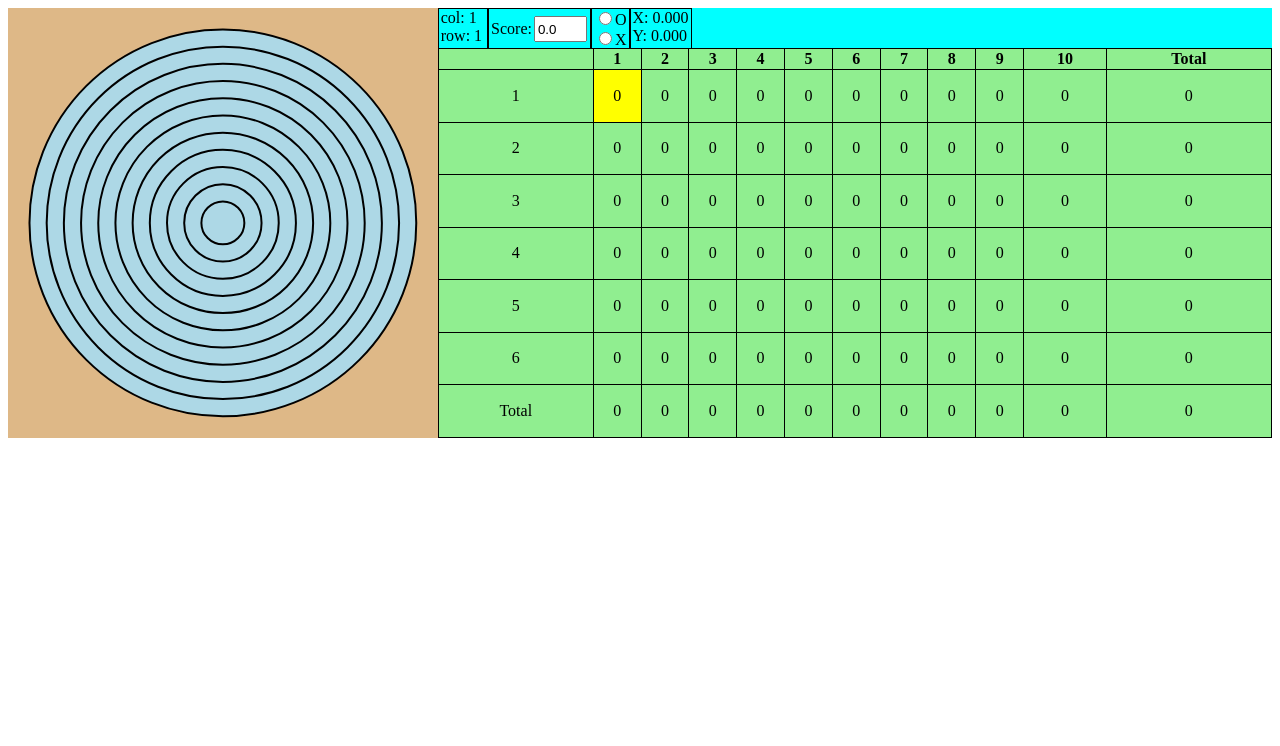
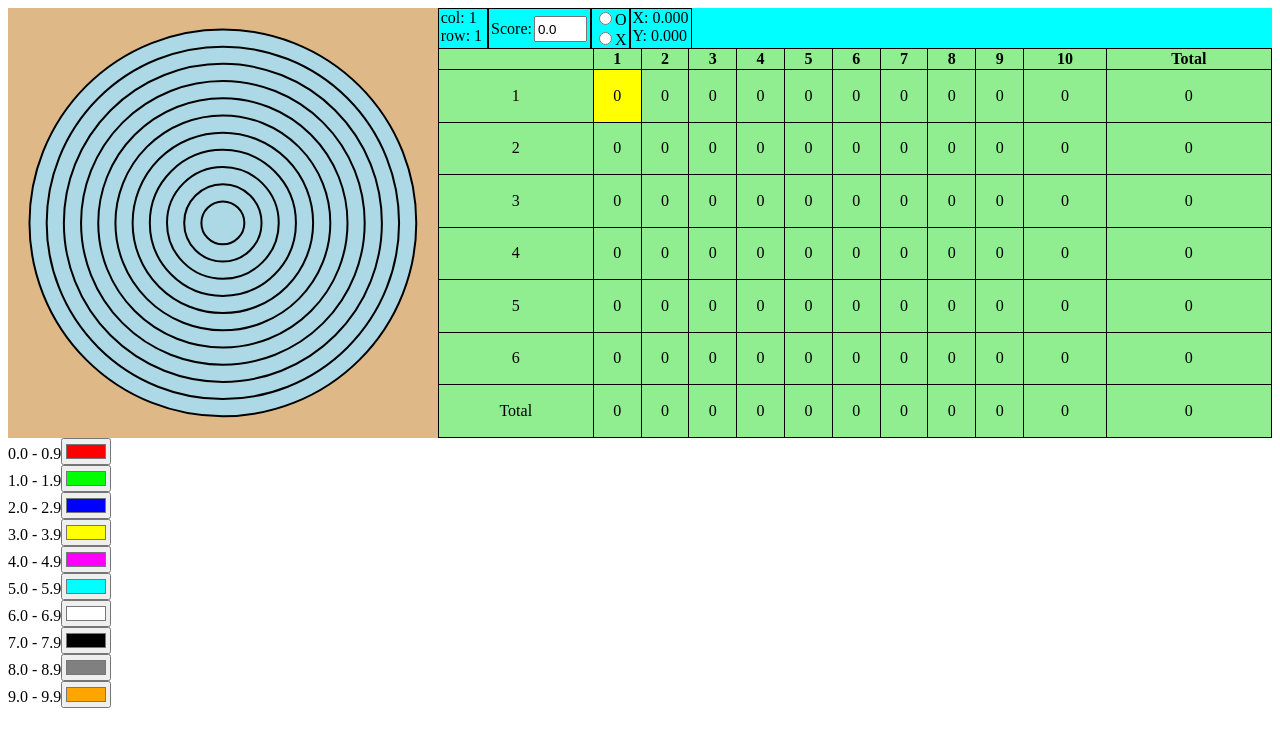
Before and after one commit to konbraphat51/Marksman, a Vue app: page / in a window 1280 px wide. Shown: the top 746 px of the page. Built offline with nearby package versions, Linux system fonts and the light colour scheme.

Commit message:
selecting hole color

```diff
--- a/src/App.vue
+++ b/src/App.vue
@@ -15,6 +15,7 @@
 				:dataShot="dataShot"
 				:rowSelected="rowSelected"
 				:colSelected="colSelected"
+				:colors="colors"
 			/>
 		</div>
 		<div class="right">
@@ -51,12 +52,14 @@
 			</div>
 		</div>
 	</div>
+	<ColorPicker v-model:colors="colors" />
 </template>
 
 <script>
 import Mark from "./components/Mark.vue"
 import Inputs from "./components/Inputs.vue"
 import ScoreTable from "./components/ScoreTable.vue"
+import ColorPicker from "./components/ColorPicker.vue"
 
 export default {
 	name: "App",
@@ -64,6 +67,7 @@ export default {
 		Mark,
 		Inputs,
 		ScoreTable,
+		ColorPicker,
 	},
 	data() {
 		return {
@@ -76,6 +80,18 @@ export default {
 			oxSelected: "",
 			selectedX: 0,
 			selectedY: 0,
+			colors: [
+				"#FF0000",
+				"#00FF00",
+				"#0000FF",
+				"#FFFF00",
+				"#FF00FF",
+				"#00FFFF",
+				"#FFFFFF",
+				"#000000",
+				"#808080",
+				"#FFA500",
+			],
 		}
 	},
 	beforeMount() {
--- a/src/components/BulletHole.vue
+++ b/src/components/BulletHole.vue
@@ -7,8 +7,8 @@
 		viewBox="0 0 10 10"
 		xmlns="http://www.w3.org/2000/svg"
 	>
-		<line x1="0" y1="0" x2="10" y2="10" stroke="black" stroke-width="1" />
-		<line x1="10" y1="0" x2="0" y2="10" stroke="black" stroke-width="1" />
+		<line x1="0" y1="0" x2="10" y2="10" :stroke="color" stroke-width="1" />
+		<line x1="10" y1="0" x2="0" y2="10" :stroke="color" stroke-width="1" />
 	</svg>
 </template>
 
@@ -18,6 +18,7 @@ export default {
 	props: {
 		x: Number,
 		y: Number,
+		color: String,
 	},
 	data() {
 		return {
--- /dev/null
+++ b/src/components/ColorPicker.vue
@@ -0,0 +1,46 @@
+<template>
+	<div class="colorPicker-container">
+		<div class="colorPicker" v-for="(color, index) in colorsHere" :key="index">
+			<label for="picker">
+				{{ index.toFixed(1) }} - {{ (index + 0.9).toFixed(1) }}
+			</label>
+			<input
+				type="color"
+				:value="color"
+				@input="
+					(event) => {
+						this.colorsHere[index] = event.target.value
+						this.$emit('update:colors', this.colorsHere)
+					}
+				"
+			/>
+		</div>
+	</div>
+</template>
+
+<script>
+export default {
+	name: "ColorPicker",
+	props: {
+		colors: Array,
+	},
+	emits: ["update:colors"],
+	data() {
+		return {
+			colorsHere: [],
+		}
+	},
+	mounted() {
+		this.colorsHere = this.colors
+	},
+	watch: {
+		colors: {
+			deep: true,
+			handler() {
+				console.log(this.colors)
+				this.colorsHere = this.colors
+			},
+		},
+	},
+}
+</script>
--- a/src/components/Mark.vue
+++ b/src/components/Mark.vue
@@ -20,7 +20,12 @@
 			/>
 
 			<!-- bullet hole for selected -->
-			<BulletHole v-for="(hole, index) in holes" :x="hole.x" :y="hole.y" />
+			<BulletHole
+				v-for="(hole, index) in holes"
+				:x="hole.x"
+				:y="hole.y"
+				:color="_SelectColor(hole.scoreX10)"
+			/>
 		</svg>
 	</div>
 </template>
@@ -37,6 +42,7 @@ export default {
 		dataShot: Array,
 		rowSelected: Number,
 		colSelected: Number,
+		colors: Array,
 	},
 	data() {
 		return {
@@ -85,6 +91,9 @@ export default {
 				holes = []
 			}
 			this.holes = holes
+		},
+		_SelectColor(scoreX10) {
+			return this.colors[parseInt(scoreX10 / 10)]
 		},
 	},
 	watch: {
```
